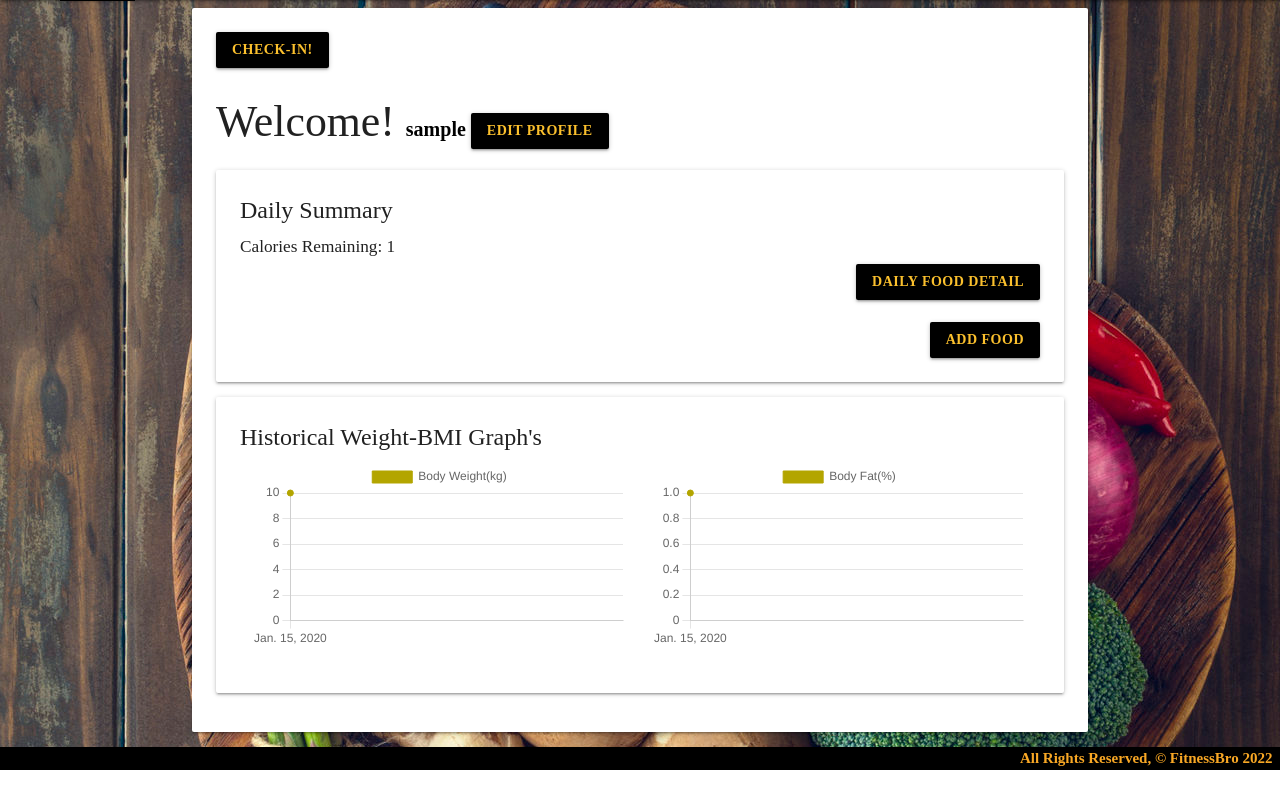
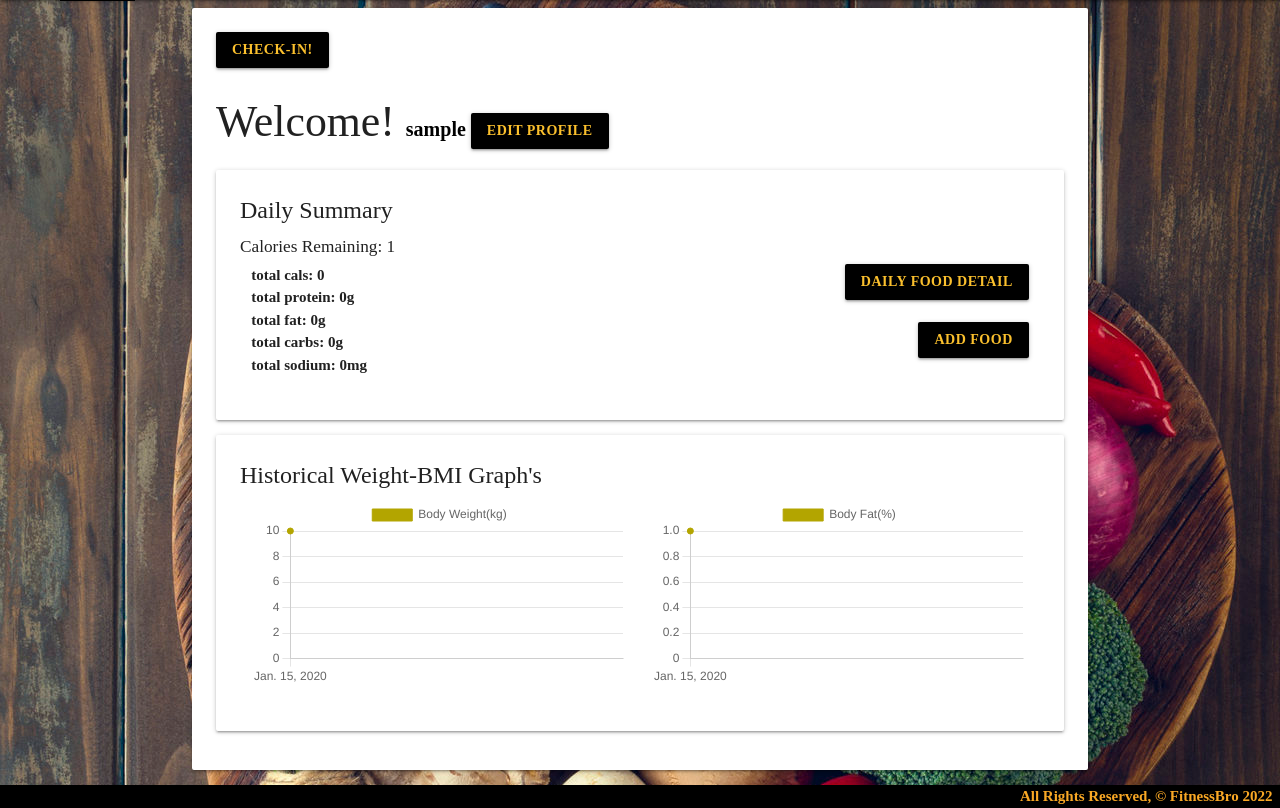
Before and after one commit to ColtonRennie/FitnessBro, a Django app: page /profile/ in a window 1280 px wide. Shown: the part 64-872 px from the top of the page. Before the commit the page ends 834 px from the top, so only its background shows below. Run offline with Django 4.2, Linux system fonts and the light colour scheme; a user stored in the database is signed in; tables that the repository leaves empty hold one stand-in row (values such as "Sample post").

Commit message:
add total nutritions on daily summary

```diff
--- a/main_app/templates/foods/history.html
+++ b/main_app/templates/foods/history.html
@@ -56,7 +56,7 @@
   </div>
   {% else %}
   <br />
-  <p>no display data on this date</p>
+  <p>no data on this date</p>
 </div>
 {% endif %}
 
--- a/main_app/templates/profile/detail.html
+++ b/main_app/templates/profile/detail.html
@@ -31,22 +31,27 @@
     <div class="card-content">
       <span class="card-title">Daily Summary</span>
       <h6>Calories Remaining: {{profile.calculate_calories_remaining}}</h6>
+      <div class="row">
+        <div class="col s6">
+          <p>total cals: {{total_cals}}</p>
+          <p>total protein: {{total_protein}}g</p>
+          <p>total fat: {{total_fat}}g</p>
+          <p>total carbs: {{total_carbs}}g</p>
+          <p>total sodium: {{total_sodium}}mg</p>
+        </div>
+        <div class="col s6">
           <div class="summary-button">
-        <a
-          class="btn black yellow-text text-darken-2"
-          href="{% url 'food_index' %}"
-        >
+            <a class="btn black yellow-text text-darken-2" href="{% url 'food_index' %}">
               Daily FOOD Detail
             </a>
           </div>
           <br />
           <div class="summary-button">
-        <a
-          class="btn black yellow-text text-darken-2"
-          href="{% url 'food_create' %}"
-        >
+            <a class="btn black yellow-text text-darken-2" href="{% url 'food_create' %}">
               ADD FOOD
             </a>
+          </div>
+        </div>
       </div>
     </div>
   </div>
--- a/main_app/views.py
+++ b/main_app/views.py
@@ -34,10 +34,28 @@ def signup(request):
 def profile_detail(request):
   profile = Profile.objects.get(user=request.user)
   data = HealthRecord.objects.filter(user=request.user).order_by('date')
+  foods = Food.objects.filter(user=request.user, date=date.today())
+  total_cals = 0
+  total_protein = 0
+  total_fat = 0
+  total_carbs = 0
+  total_sodium = 0
+  for food in foods:
+    total_cals += food.calories
+    total_protein += food.protein
+    total_fat += food.fats
+    total_carbs += food.carbohydrates
+    total_sodium += food.sodium
+
   return render(request, 'profile/detail.html', {
     'profile': profile,
     'user': request.user,
-    "data": data
+    "data": data,
+    'total_cals': total_cals,
+    'total_protein': total_protein,
+    'total_fat' : total_fat,
+    'total_carbs' : total_carbs,
+    'total_sodium' : total_sodium
   })
 
 class FoodCreate(LoginRequiredMixin, CreateView):
@@ -47,7 +65,6 @@ class FoodCreate(LoginRequiredMixin, CreateView):
   def form_valid(self, form):
     form.instance.user = self.request.user
     return super().form_valid(form)
-
 
 @login_required
 def food_index(request):
@@ -77,11 +94,11 @@ def password_change(request):
   context = {'form': form, 'error_message': error_message}
   return render(request, 'registration/password-change.html', context)
 
-class FoodUpdate(UpdateView):
+class FoodUpdate(LoginRequiredMixin, UpdateView):
   model = Food
   fields = ['name', 'calories','protein', 'fats', 'carbohydrates', 'sodium']
 
-class FoodDelete(DeleteView):
+class FoodDelete(LoginRequiredMixin, DeleteView):
   model = Food
   success_url = '/food/'
 
```
Lines whose indentation alone changed are shown as unchanged.
